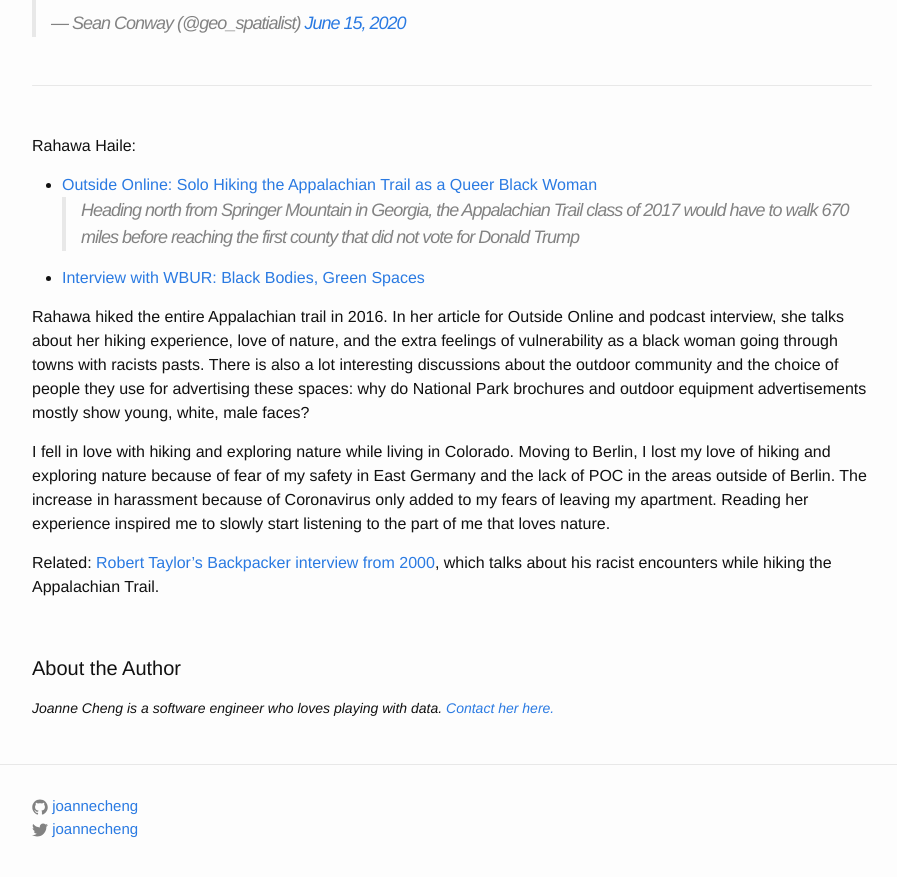
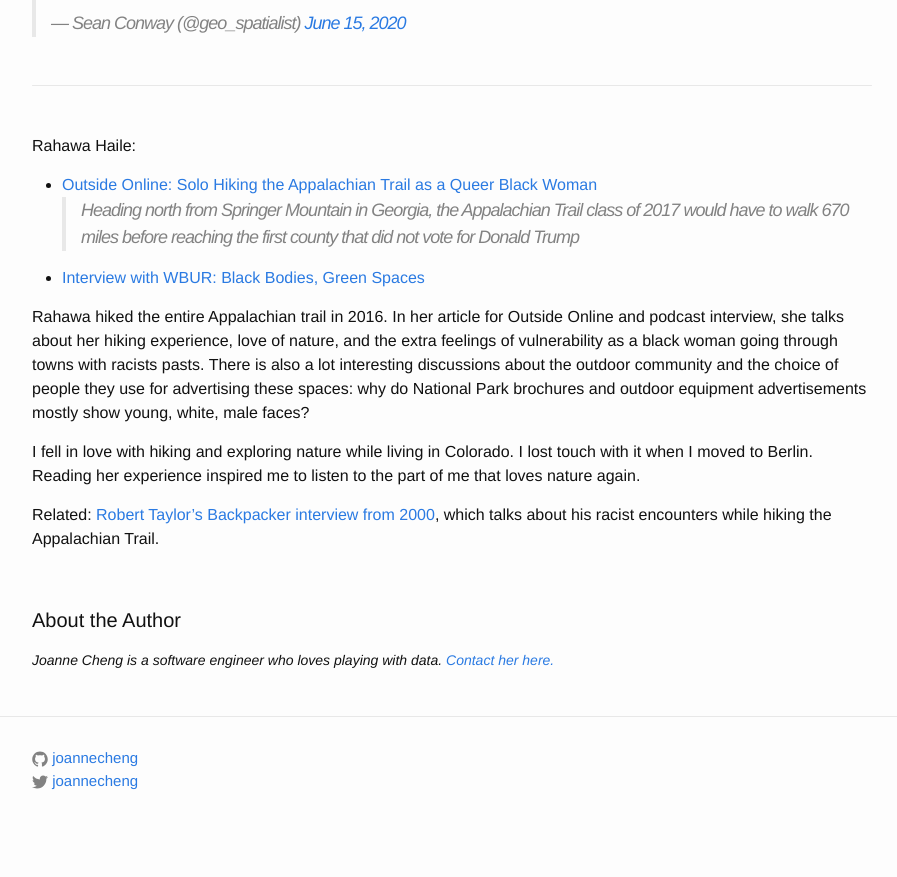
Before and after one commit to joannecheng/joannecheng.github.io, a Jekyll site: the page built from _posts/2020-07-11-inspirations-lately.markdown, in a window 1280 px wide and 900 px high, scrolled down 2051 px. Shown: the top 877 px of the window, without its empty margins (188-1085 px from the left). Built offline with Jekyll 4.4.1, drawn with Linux system fonts in a browser that asks for light colours; nearby versions of some CDN libraries; library files that are not in the unit come from our copies; a script that is not in the unit is left out; comment, search, counter and statistics services are not loaded; after the commit the page ends 2903 px from its top, so only the background shows below that.

Commit message:
fix blog post

```diff
--- a/_posts/2020-07-11-inspirations-lately.markdown
+++ b/_posts/2020-07-11-inspirations-lately.markdown
@@ -36,9 +36,7 @@
 In her article for Outside Online and podcast interview, she talks about her hiking experience, love of nature, and the extra feelings of vulnerability as a black woman going through towns with racists pasts.
 There is also a lot interesting discussions about the outdoor community and the choice of people they use for advertising these spaces: why do National Park brochures and outdoor equipment advertisements mostly show young, white, male faces?
 
-I fell in love with hiking and exploring nature while living in Colorado.
-Moving to Berlin, I lost my love of hiking and exploring nature because of fear of my safety in East Germany and the lack of POC in the areas outside of Berlin.
-The increase in harassment because of Coronavirus only added to my fears of leaving my apartment.
-Reading her experience inspired me to slowly start listening to the part of me that loves nature.
+I fell in love with hiking and exploring nature while living in Colorado. I lost touch with it when I moved to Berlin.
+Reading her experience inspired me to listen to the part of me that loves nature again.
 
 Related: [Robert Taylor's Backpacker interview from 2000](https://www.backpacker.com/trips/robert-taylor-a-true-trailblazer), which talks about his racist encounters while hiking the Appalachian Trail.
```
